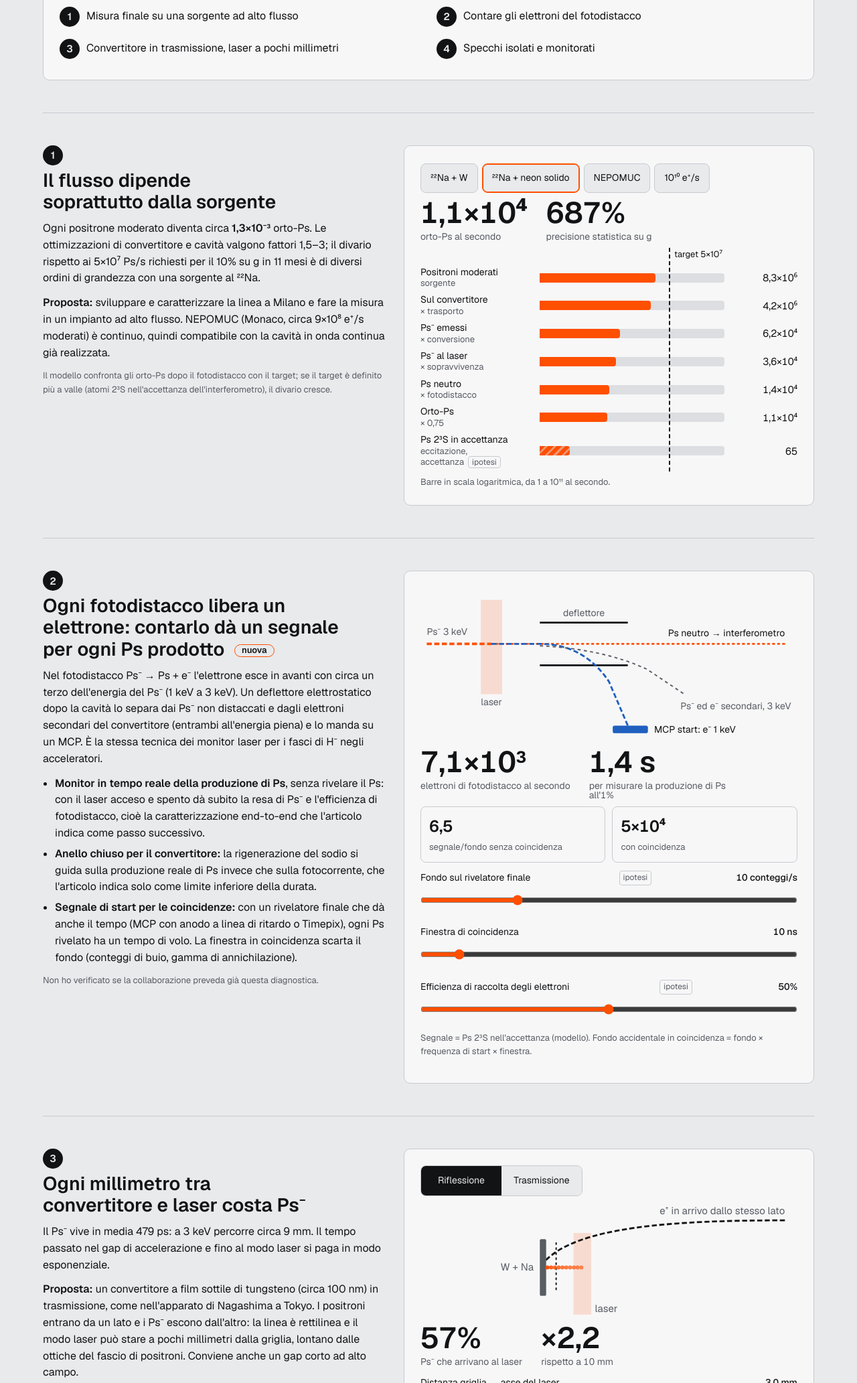
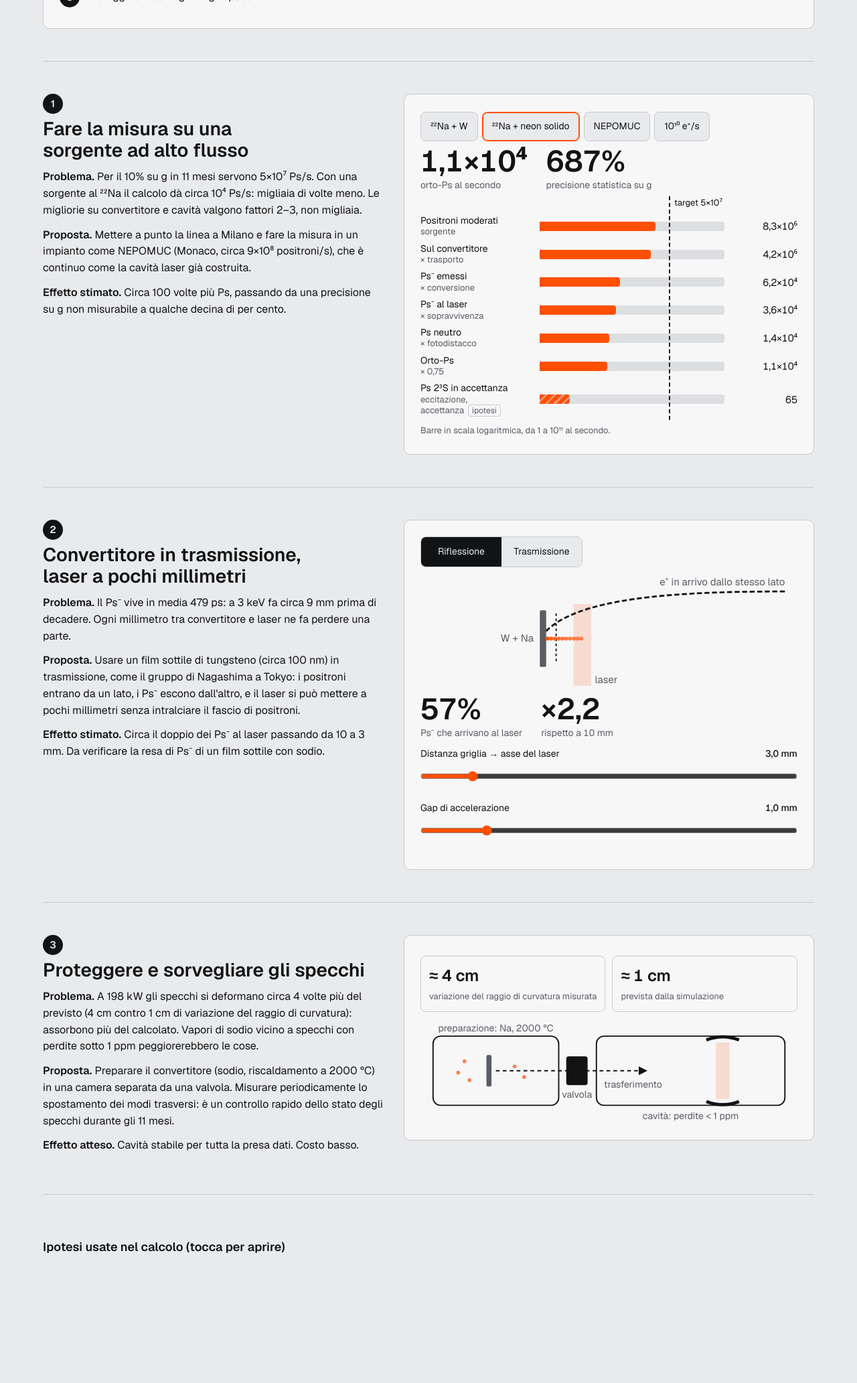
Before and after one commit to fabb12/quplas-proposte, a plain HTML site: page index.html in a window 1280 px wide. Shown: the part 652-2717 px from the top of the page at 67% size. After the commit the page ends 2587 px from the top, so only its background shows below. Drawn offline with nearby package versions, Linux system fonts and the light colour scheme.

Commit message:
Tre proposte, testi più brevi; tolta la proposta sugli elettroni di fotodistacco
Gli elettroni del fotodistacco non si distinguono da quelli lasciati dai Ps- che decadono,
quindi il conteggio non misura i Ps prodotti. La sezione in fondo ora spiega cosa sono le ipotesi.

Co-Authored-By: Claude Opus 5.5 <noreply@anthropic.com>
Claude-Session: https://claude.ai/code/session_01HhBB1vvZtgEvve3C4tkUaZ

```diff
--- a/index.html
+++ b/index.html
@@ -81,10 +81,10 @@ ul.lim{padding-left:18px;color:var(--muted);font-size:15px}
 </head>
 <body>
 <header class="band" style="padding-bottom:0"><div class="wrap">
-<h1>Quattro proposte per il fascio di positronio di QUPLAS</h1>
-<p class="lede">Stime da un modello semplificato della catena positroni → Ps⁻ → fotodistacco → Ps, costruito sui parametri di Galanti et al., <i>Radiation Physics and Chemistry</i> 251 (2027) 114388. I valori non presi dall'articolo sono marcati <span class="ip">ipotesi</span> e si possono cambiare in fondo alla pagina.</p>
+<h1>Tre proposte per il fascio di positronio di QUPLAS</h1>
+<p class="lede">Basate su Galanti et al., <i>Radiation Physics and Chemistry</i> 251 (2027) 114388. I numeri vengono da un calcolo semplificato della catena positroni → Ps⁻ → Ps.</p>
 <div class="scheme">
-<svg viewBox="0 0 1000 320" role="img" aria-label="Schema della linea di fascio con le quattro proposte numerate">
+<svg viewBox="0 0 1000 320" role="img" aria-label="Schema della linea di fascio con le tre proposte numerate">
   <defs><linearGradient id="mode" x1="0" x2="1"><stop offset="0" stop-color="var(--acc)" stop-opacity="0"/><stop offset=".5" stop-color="var(--acc)" stop-opacity=".35"/><stop offset="1" stop-color="var(--acc)" stop-opacity="0"/></linearGradient></defs>
   <rect x="20" y="105" width="90" height="70" rx="8" fill="var(--ink)"/>
   <text x="65" y="147" text-anchor="middle" font-size="22" fill="var(--bg)" font-weight="600">e⁺</text>
@@ -95,32 +95,25 @@ ul.lim{padding-left:18px;color:var(--muted);font-size:15px}
   <rect x="418" y="25" width="24" height="235" fill="url(#mode)"/>
   <path d="M400 18 q30 -12 60 0" fill="none" stroke="var(--ink)" stroke-width="6"/>
   <path d="M400 268 q30 12 60 0" fill="none" stroke="var(--ink)" stroke-width="6"/>
-  <g stroke="var(--ink)" stroke-width="3"><line x1="480" y1="170" x2="540" y2="170"/><line x1="480" y1="110" x2="540" y2="110"/></g>
-  <path d="M442 140 Q 500 140 540 205 L 560 238" fill="none" stroke="var(--el)" stroke-width="3" class="flow"/>
-  <rect x="545" y="238" width="40" height="14" rx="3" fill="var(--el)"/>
-  <text x="600" y="252" font-size="18" fill="var(--muted)">start</text>
   <path d="M442 140 L 600 140" stroke="var(--acc)" stroke-width="3" stroke-dasharray="2 6" stroke-linecap="round"/>
   <rect x="600" y="110" width="70" height="60" rx="6" fill="none" stroke="var(--ink)" stroke-width="2"/>
   <text x="635" y="146" text-anchor="middle" font-size="18" fill="var(--ink)">UV·MW</text>
   <path d="M670 140 L 940 140" stroke="var(--acc)" stroke-width="3" stroke-dasharray="2 6" stroke-linecap="round"/>
   <g stroke="var(--ink)" stroke-width="3"><line x1="720" y1="85" x2="720" y2="195"/><line x1="810" y1="85" x2="810" y2="195"/><line x1="900" y1="85" x2="900" y2="195"/></g>
   <rect x="945" y="100" width="18" height="80" rx="3" fill="var(--ink)"/>
-  <text x="954" y="215" text-anchor="middle" font-size="18" fill="var(--muted)">stop</text>
   <text x="65" y="205" text-anchor="middle" font-size="20" fill="var(--muted)">sorgente</text>
   <text x="325" y="215" text-anchor="middle" font-size="20" fill="var(--muted)">W + Na</text>
   <text x="810" y="225" text-anchor="middle" font-size="20" fill="var(--muted)">interferometro</text>
   <g font-size="20" font-weight="600" text-anchor="middle">
    <a href="#p1"><circle cx="65" cy="65" r="20" fill="var(--ink)"/><text x="65" y="72" fill="var(--bg)">1</text></a>
-   <a href="#p2"><circle cx="510" cy="70" r="20" fill="var(--ink)"/><text x="510" y="77" fill="var(--bg)">2</text></a>
-   <a href="#p3"><circle cx="300" cy="65" r="20" fill="var(--ink)"/><text x="300" y="72" fill="var(--bg)">3</text></a>
-   <a href="#p4"><circle cx="380" cy="285" r="20" fill="var(--ink)"/><text x="380" y="292" fill="var(--bg)">4</text></a>
+   <a href="#p2"><circle cx="300" cy="65" r="20" fill="var(--ink)"/><text x="300" y="72" fill="var(--bg)">2</text></a>
+   <a href="#p3"><circle cx="380" cy="285" r="20" fill="var(--ink)"/><text x="380" y="292" fill="var(--bg)">3</text></a>
   </g>
 </svg>
 <ul class="legend">
- <li><a href="#p1"><span class="num">1</span><span>Misura finale su una sorgente ad alto flusso</span></a></li>
- <li><a href="#p2"><span class="num">2</span><span>Contare gli elettroni del fotodistacco</span></a></li>
- <li><a href="#p3"><span class="num">3</span><span>Convertitore in trasmissione, laser a pochi millimetri</span></a></li>
- <li><a href="#p4"><span class="num">4</span><span>Specchi isolati e monitorati</span></a></li>
+ <li><a href="#p1"><span class="num">1</span><span>Fare la misura su una sorgente ad alto flusso</span></a></li>
+ <li><a href="#p2"><span class="num">2</span><span>Convertitore in trasmissione, laser a pochi millimetri</span></a></li>
+ <li><a href="#p3"><span class="num">3</span><span>Proteggere e sorvegliare gli specchi</span></a></li>
 </ul>
 </div>
 </div></header>
@@ -129,10 +122,10 @@ ul.lim{padding-left:18px;color:var(--muted);font-size:15px}
 
 <section class="prop" id="p1">
 <div><span class="num">1</span>
-<h2>Il flusso dipende soprattutto dalla sorgente</h2>
-<p>Ogni positrone moderato diventa circa <span class="k" id="p1-yield">–</span> orto-Ps. Le ottimizzazioni di convertitore e cavità valgono fattori 1,5–3; il divario rispetto ai 5×10⁷ Ps/s richiesti per il 10% su g in 11 mesi è di diversi ordini di grandezza con una sorgente al ²²Na.</p>
-<p><span class="k">Proposta:</span> sviluppare e caratterizzare la linea a Milano e fare la misura in un impianto ad alto flusso. NEPOMUC (Monaco, circa 9×10⁸ e⁺/s moderati) è continuo, quindi compatibile con la cavità in onda continua già realizzata.</p>
-<p class="note">Il modello confronta gli orto-Ps dopo il fotodistacco con il target; se il target è definito più a valle (atomi 2³S nell'accettanza dell'interferometro), il divario cresce.</p>
+<h2>Fare la misura su una sorgente ad alto flusso</h2>
+<p><span class="k">Problema.</span> Per il 10% su g in 11 mesi servono 5×10⁷ Ps/s. Con una sorgente al ²²Na il calcolo dà circa 10⁴ Ps/s: migliaia di volte meno. Le migliorie su convertitore e cavità valgono fattori 2–3, non migliaia.</p>
+<p><span class="k">Proposta.</span> Mettere a punto la linea a Milano e fare la misura in un impianto come NEPOMUC (Monaco, circa 9×10⁸ positroni/s), che è continuo come la cavità laser già costruita.</p>
+<p><span class="k">Effetto stimato.</span> Circa 100 volte più Ps, passando da una precisione su g non misurabile a qualche decina di per cento.</p>
 </div>
 <div class="panel">
 <div class="btns" id="srcbtns"></div>
@@ -144,32 +137,10 @@ ul.lim{padding-left:18px;color:var(--muted);font-size:15px}
 
 <section class="prop" id="p2">
 <div><span class="num">2</span>
-<h2>Ogni fotodistacco libera un elettrone: contarlo dà un segnale per ogni Ps prodotto <span class="tag new">nuova</span></h2>
-<p>Nel fotodistacco Ps⁻ → Ps + e⁻ l'elettrone esce in avanti con circa un terzo dell'energia del Ps⁻ (1 keV a 3 keV). Un deflettore elettrostatico dopo la cavità lo separa dai Ps⁻ non distaccati e dagli elettroni secondari del convertitore (entrambi all'energia piena) e lo manda su un MCP. È la stessa tecnica dei monitor laser per i fasci di H⁻ negli acceleratori.</p>
-<ul class="pts">
-<li><span class="k">Monitor in tempo reale della produzione di Ps</span>, senza rivelare il Ps: con il laser acceso e spento dà subito la resa di Ps⁻ e l'efficienza di fotodistacco, cioè la caratterizzazione end-to-end che l'articolo indica come passo successivo.</li>
-<li><span class="k">Anello chiuso per il convertitore:</span> la rigenerazione del sodio si guida sulla produzione reale di Ps invece che sulla fotocorrente, che l'articolo indica solo come limite inferiore della durata.</li>
-<li><span class="k">Segnale di start per le coincidenze:</span> con un rivelatore finale che dà anche il tempo (MCP con anodo a linea di ritardo o Timepix), ogni Ps rivelato ha un tempo di volo. La finestra in coincidenza scarta il fondo (conteggi di buio, gamma di annichilazione).</li>
-</ul>
-<p class="note">Non ho verificato se la collaborazione preveda già questa diagnostica.</p>
-</div>
-<div class="panel">
-<div class="ill" id="ill2"></div>
-<div class="reads"><div class="big" id="p2-rate">–<small>elettroni di fotodistacco al secondo</small></div><div class="big" id="p2-t">–<small>per misurare la produzione di Ps all'1%</small></div></div>
-<div class="cmp"><div><b id="p2-sb0">–</b><span>segnale/fondo senza coincidenza</span></div><div><b id="p2-sb1">–</b><span>con coincidenza</span></div></div>
-<div class="ctl"><label for="i-bg">Fondo sul rivelatore finale <span class="ip">ipotesi</span><output id="o-i-bg"></output></label><input type="range" id="i-bg" min="0" max="4" step="0.1"></div>
-<div class="ctl"><label for="i-win">Finestra di coincidenza <output id="o-i-win"></output></label><input type="range" id="i-win" min="1" max="100" step="1"></div>
-<div class="ctl"><label for="i-eff">Efficienza di raccolta degli elettroni <span class="ip">ipotesi</span><output id="o-i-eff"></output></label><input type="range" id="i-eff" min="0.1" max="0.9" step="0.05"></div>
-<p class="note">Segnale = Ps 2³S nell'accettanza (modello). Fondo accidentale in coincidenza = fondo × frequenza di start × finestra.</p>
-</div>
-</section>
-
-<section class="prop" id="p3">
-<div><span class="num">3</span>
-<h2>Ogni millimetro tra convertitore e laser costa Ps⁻</h2>
-<p>Il Ps⁻ vive in media 479 ps: a 3 keV percorre circa 9 mm. Il tempo passato nel gap di accelerazione e fino al modo laser si paga in modo esponenziale.</p>
-<p><span class="k">Proposta:</span> un convertitore a film sottile di tungsteno (circa 100 nm) in trasmissione, come nell'apparato di Nagashima a Tokyo. I positroni entrano da un lato e i Ps⁻ escono dall'altro: la linea è rettilinea e il modo laser può stare a pochi millimetri dalla griglia, lontano dalle ottiche del fascio di positroni. Conviene anche un gap corto ad alto campo.</p>
-<p class="note">Da verificare: la resa di Ps⁻ in trasmissione rispetto al bersaglio massiccio, e il deposito di sodio su un film sottile.</p>
+<h2>Convertitore in trasmissione, laser a pochi millimetri</h2>
+<p><span class="k">Problema.</span> Il Ps⁻ vive in media 479 ps: a 3 keV fa circa 9 mm prima di decadere. Ogni millimetro tra convertitore e laser ne fa perdere una parte.</p>
+<p><span class="k">Proposta.</span> Usare un film sottile di tungsteno (circa 100 nm) in trasmissione, come il gruppo di Nagashima a Tokyo: i positroni entrano da un lato, i Ps⁻ escono dall'altro, e il laser si può mettere a pochi millimetri senza intralciare il fascio di positroni.</p>
+<p><span class="k">Effetto stimato.</span> Circa il doppio dei Ps⁻ al laser passando da 10 a 3 mm. Da verificare la resa di Ps⁻ di un film sottile con sodio.</p>
 </div>
 <div class="panel">
 <div class="seg" role="group" aria-label="Geometria del convertitore"><button id="g-ref" aria-pressed="true">Riflessione</button><button id="g-tra" aria-pressed="false">Trasmissione</button></div>
@@ -180,11 +151,12 @@ ul.lim{padding-left:18px;color:var(--muted);font-size:15px}
 </div>
 </section>
 
-<section class="prop" id="p4">
-<div><span class="num">4</span>
-<h2>Gli specchi vanno protetti dal sodio e tenuti sotto osservazione</h2>
-<p>A circa 198 kW lo spostamento dei modi trasversi misurato (circa +0,51 MHz) corrisponde a circa 4 cm di variazione del raggio di curvatura, contro circa 1 cm simulato: l'assorbimento effettivo sembra più alto di quello assunto. Gli specchi hanno perdite sotto 1 ppm, e qualsiasi deposito di sodio le aumenterebbe.</p>
-<p><span class="k">Proposta:</span> preparare il convertitore (sodio, riscaldamento a 2000 °C) in una camera separata da una valvola, con trasferimento. Ripetere la misura dei modi trasversi a più potenze: la pendenza dà l'assorbimento effettivo, e rifatta durante la presa dati diventa un controllo dello stato degli specchi.</p>
+<section class="prop" id="p3">
+<div><span class="num">3</span>
+<h2>Proteggere e sorvegliare gli specchi</h2>
+<p><span class="k">Problema.</span> A 198 kW gli specchi si deformano circa 4 volte più del previsto (4 cm contro 1 cm di variazione del raggio di curvatura): assorbono più del calcolato. Vapori di sodio vicino a specchi con perdite sotto 1 ppm peggiorerebbero le cose.</p>
+<p><span class="k">Proposta.</span> Preparare il convertitore (sodio, riscaldamento a 2000 °C) in una camera separata da una valvola. Misurare periodicamente lo spostamento dei modi trasversi: è un controllo rapido dello stato degli specchi durante gli 11 mesi.</p>
+<p><span class="k">Effetto atteso.</span> Cavità stabile per tutta la presa dati. Costo basso.</p>
 </div>
 <div class="panel">
 <div class="cmp"><div><b>≈ 4 cm</b><span>variazione del raggio di curvatura misurata</span></div><div><b>≈ 1 cm</b><span>prevista dalla simulazione</span></div></div>
@@ -193,8 +165,8 @@ ul.lim{padding-left:18px;color:var(--muted);font-size:15px}
 </section>
 
 <section class="prop" id="param" style="display:block">
-<details><summary>Parametri del modello</summary>
-<p class="note">Tutte le sezioni si aggiornano. I valori restano salvati in questo browser.</p>
+<details><summary>Ipotesi usate nel calcolo (tocca per aprire)</summary>
+<p class="note">Sono i valori numerici su cui si basano le stime sopra. Quelli marcati <span class="ip">ipotesi</span> non sono nell'articolo: spostando i cursori si possono mettere i valori reali e tutte le stime si aggiornano.</p>
 <div class="allctl" id="allctl"></div>
 <div class="actions"><button id="copy">Copia parametri e risultati</button><button id="reset">Ripristina</button><span class="note" id="copied" role="status"></span></div>
 <ul class="lim">
@@ -261,15 +233,15 @@ const CTL=[
  {id:'acc',l:'Accettanza angolare (semi-angolo)',min:.5,max:20,st:.5,v:2,ip:1,f:x=>it(x,1)+' mrad'},
  {id:'Lint',l:'Lunghezza dell’interferometro',min:.1,max:3,st:.1,v:.5,ip:1,f:x=>it(x,1)+' m'},
  {id:'mesi',l:'Durata della presa dati',min:1,max:36,st:1,v:11,f:x=>it(x,0)+' mesi'}];
-const DEF={src:SOURCES[1].v,bg:1,win:10,eff:.5};CTL.forEach(c=>DEF[c.id]=c.v);
+const DEF={src:SOURCES[1].v};CTL.forEach(c=>DEF[c.id]=c.v);
 let P={...DEF},geo='ref';
-try{const s=JSON.parse(localStorage.getItem('quplas-prop2')||'null');if(s)for(const k in DEF)if(typeof s[k]==='number')P[k]=s[k]}catch(e){}
+try{const s=JSON.parse(localStorage.getItem('quplas-prop3')||'null');if(s)for(const k in DEF)if(typeof s[k]==='number')P[k]=s[k]}catch(e){}
 const $=id=>document.getElementById(id);
 
 $('allctl').innerHTML=CTL.map(c=>`<div class="ctl"><label for="c-${c.id}"><span>${c.l}${c.ip?'<span class="ip">ipotesi</span>':''}</span><output id="o-c-${c.id}"></output></label><input type="range" id="c-${c.id}" min="${c.min}" max="${c.max}" step="${c.st}"></div>`).join('');
 $('srcbtns').innerHTML=SOURCES.map((s,i)=>`<button data-i="${i}">${s.n}</button>`).join('');
-const LINKED={'i-drift':'drift','i-gap':'gap','i-bg':'bg','i-win':'win','i-eff':'eff'};
-const FMT={drift:x=>it(x,1)+' mm',gap:x=>it(x,1)+' mm',bg:x=>sci(10**x,1)+' conteggi/s',win:x=>it(x,0)+' ns',eff:x=>it(x*100,0)+'%'};
+const LINKED={'i-drift':'drift','i-gap':'gap'};
+const FMT={drift:x=>it(x,1)+' mm',gap:x=>it(x,1)+' mm'};
 function sync(){CTL.forEach(c=>{$('c-'+c.id).value=P[c.id];$('o-c-'+c.id).textContent=c.f(P[c.id])});
   for(const id in LINKED){$(id).value=P[LINKED[id]];$('o-'+id).textContent=FMT[LINKED[id]](P[LINKED[id]])}}
 
@@ -281,44 +253,19 @@ let R;
 function render(){
   R=model(P);sync();
   document.querySelectorAll('#srcbtns button').forEach(b=>b.setAttribute('aria-pressed',Math.abs(SOURCES[b.dataset.i].v/P.src-1)<0.01));
-  $('p1-yield').textContent=sci(R.nO/P.src,1);
   $('p1-ops').firstChild.textContent=sci(R.nO);
   $('p1-prec').firstChild.textContent=R.prec>=10?'> 1000%':it(R.prec*100,R.prec<0.1?1:0)+'%';
   const val={src:P.src,...R};
   $('funnel').innerHTML=STAGES.map(s=>`<div class="row"><div class="lab">${s[0]}<small>${s[1]}${s[3]?'<span class="ip">ipotesi</span>':''}</small></div><div class="bar${s[3]?' h':''}"><i style="width:${pos(val[s[2]])}%"></i></div><div class="val">${sci(val[s[2]])}</div></div>`).join('')+`<div class="tgt" id="tgt"><span>target 5×10⁷</span></div>`;
   placeTarget();
-  // 2: electron tagging
-  const rate=R.nPs*P.eff,S=R.nI,B=10**P.bg,win=P.win*1e-9;
-  $('p2-rate').firstChild.textContent=sci(rate);
-  $('p2-t').firstChild.textContent=dur(1e4/rate);
-  const sb0=S/B,acc=Math.min(1,rate*win),sb1=(S*P.eff)/(B*acc);
-  $('p2-sb0').textContent=ratio(sb0);$('p2-sb1').textContent=ratio(sb1);
-  ill2();
   // 3
   const r10=model({...P,drift:10});
   $('p3-s').firstChild.textContent=it(R.surv*100,0)+'%';
   $('p3-g').firstChild.textContent=fac(R.surv/r10.surv);
   ill3(R);
-  try{localStorage.setItem('quplas-prop2',JSON.stringify(P))}catch(e){}}
+  try{localStorage.setItem('quplas-prop3',JSON.stringify(P))}catch(e){}}
 function placeTarget(){const bar=document.querySelector('#funnel .bar'),fn=$('funnel'),t=$('tgt');if(!bar||!t)return;
   const fb=fn.getBoundingClientRect(),bb=bar.getBoundingClientRect();t.style.left=(bb.left-fb.left+bb.width*pos(TARGET)/100)+'px'}
-
-function ill2(){
-  const W=600,H=250,y=90;
-  $('ill2').innerHTML=`<svg viewBox="0 0 ${W} ${H}" role="img" aria-label="Separazione dell'elettrone di fotodistacco verso il rivelatore di start">
-   <rect x="96" y="20" width="34" height="150" fill="var(--laser)"/>
-   <text x="113" y="188" text-anchor="middle" font-size="15" fill="var(--muted)">laser</text>
-   <path d="M10 ${y} L 113 ${y}" stroke="var(--acc)" stroke-width="4" class="flow"/>
-   <text x="10" y="${y-14}" font-size="15" fill="var(--muted)">Ps⁻ 3 keV</text>
-   <g stroke="var(--ink)" stroke-width="3"><line x1="190" y1="${y-34}" x2="330" y2="${y-34}"/><line x1="190" y1="${y+34}" x2="330" y2="${y+34}"/></g>
-   <text x="260" y="${y-44}" text-anchor="middle" font-size="15" fill="var(--muted)">deflettore</text>
-   <path d="M113 ${y} L ${W-20} ${y}" stroke="var(--acc)" stroke-width="3" stroke-dasharray="2 6" stroke-linecap="round"/>
-   <text x="${W-20}" y="${y-12}" text-anchor="end" font-size="15" fill="var(--ink)">Ps neutro → interferometro</text>
-   <path d="M113 ${y} L 190 ${y} Q 260 ${y} 300 ${y+60} L 330 ${H-30}" fill="none" stroke="var(--el)" stroke-width="3" class="flow"/>
-   <path d="M190 ${y+3} Q 290 ${y+8} 360 ${y+40} L 420 ${y+80}" fill="none" stroke="var(--muted)" stroke-width="2" stroke-dasharray="5 5"/>
-   <rect x="306" y="${H-30}" width="56" height="12" rx="3" fill="var(--el)"/>
-   <text x="372" y="${H-19}" font-size="15" fill="var(--ink)">MCP start: e⁻ 1 keV</text>
-   <text x="${W-10}" y="${y+104}" text-anchor="end" font-size="15" fill="var(--muted)">Ps⁻ ed e⁻ secondari, 3 keV</text></svg>`}
 
 function ill3(r){
   const W=600,H=190,x0=190,y=105,scale=(W-50-x0-12)/25,xg=x0+12+P.gap*scale,xl=xg+P.drift*scale;
@@ -361,7 +308,7 @@ $('g-ref').addEventListener('click',()=>setGeo('ref'));$('g-tra').addEventListen
 $('reset').addEventListener('click',()=>{P={...DEF};render();$('copied').textContent='Valori iniziali ripristinati'});
 $('copy').addEventListener('click',async()=>{
   const txt=['QUPLAS - modello semplificato della catena e+ -> Ps- -> Ps',`Sorgente: ${sci(P.src)} e+/s`,...CTL.map(c=>`${c.l}: ${c.f(P[c.id])}${c.ip?' (ipotesi)':''}`),'---',
-   ...STAGES.map(s=>`${s[0]}: ${sci(s[2]==='src'?P.src:R[s[2]])} /s`),`Sopravvivenza Ps-: ${it(R.surv,2)}; fotodistacco: ${it(R.pd,2)}`,`Elettroni di fotodistacco rivelati: ${sci(R.nPs*P.eff)} /s`,`Precisione statistica su g: ${it(R.prec*100,0)}% in ${P.mesi} mesi`].join('\n');
+   ...STAGES.map(s=>`${s[0]}: ${sci(s[2]==='src'?P.src:R[s[2]])} /s`),`Sopravvivenza Ps-: ${it(R.surv,2)}; fotodistacco: ${it(R.pd,2)}`,`Precisione statistica su g: ${it(R.prec*100,0)}% in ${P.mesi} mesi`].join('\n');
   try{await navigator.clipboard.writeText(txt);$('copied').textContent='Copiato'}catch(e){$('copied').textContent='Copia non consentita da questo visualizzatore'}});
 let rw=0;const ro=new ResizeObserver(()=>{const w=document.body.clientWidth;if(w!==rw&&R){rw=w;placeTarget()}});ro.observe(document.body);
 ill4();render();
```
